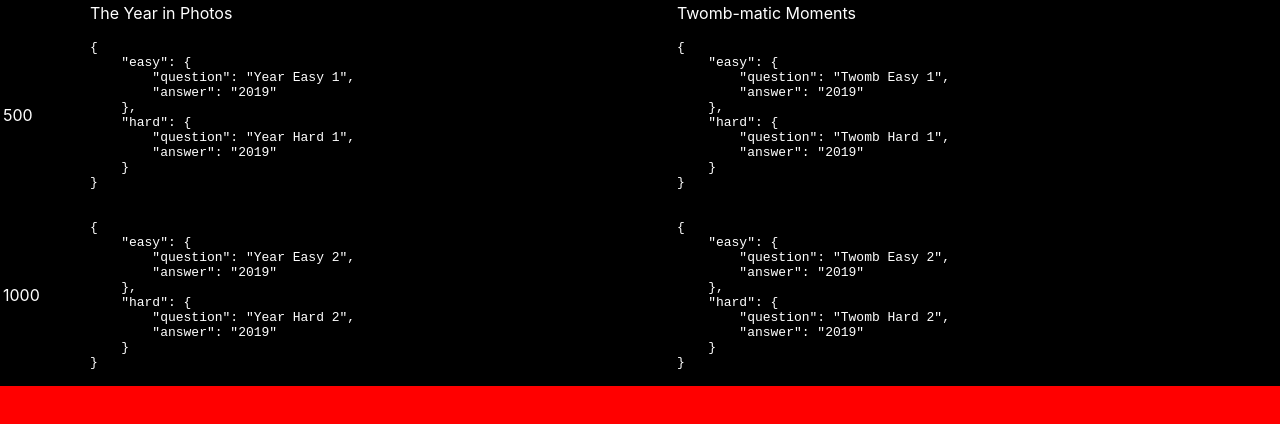
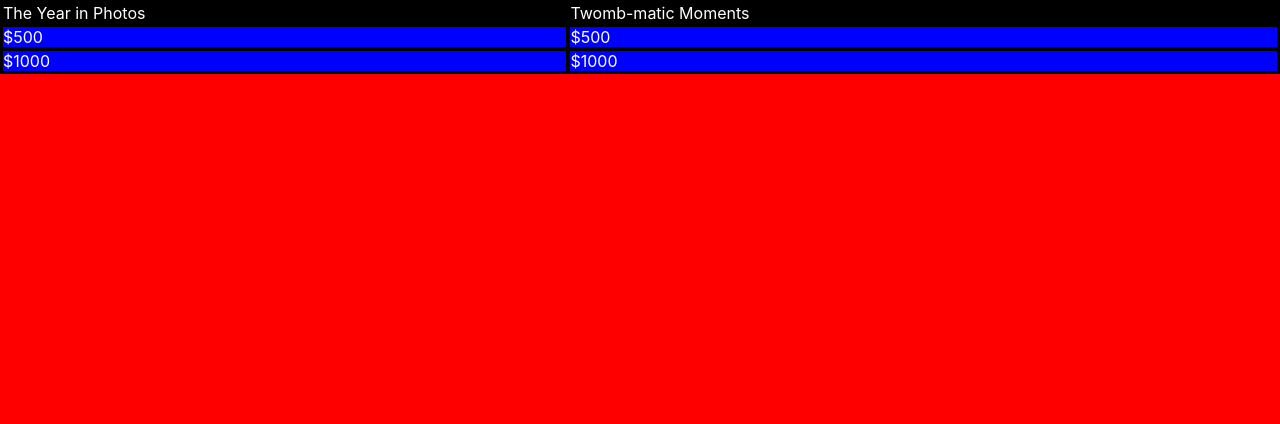
Before and after one commit to m14t/rigged-jeopardy, a React (Create React App) app: page / in a window 1280 px wide. Shown: the top 424 px of the page. Built offline with nearby package versions, Linux system fonts and the light colour scheme.

Commit message:
Create basic Question component

```diff
--- a/src/components/game-board/index.tsx
+++ b/src/components/game-board/index.tsx
@@ -2,6 +2,8 @@ import * as React from 'react';
 import { questionData } from '../../data';
 import validateQuestions from './validate-questions';
 import { lensPath, pluck, range, view } from 'ramda';
+import Question from '../question';
+import { QuestionContainer } from '../../types';
 
 const maxValue = 1000;
 const styles = {
@@ -24,7 +26,6 @@ function GameBoard() {
     <table style={styles.table}>
       <thead>
         <tr>
-          <td />
           {categories.map((category) => (
             <td key={category}>{category}</td>
           ))}
@@ -33,12 +34,14 @@ function GameBoard() {
       <tbody>
         {range(0, questionLength).map((row) => (
           <tr key={row}>
-            <td>{(row + 1) * valueIncrement}</td>
             {questionData
               .map(view(lensPath(['questions', row])))
               .map((question, column) => (
                 <td key={`r${row}c${column}`}>
-                  <pre>{JSON.stringify(question, null, 4)}</pre>
+                  <Question
+                    question={question as QuestionContainer}
+                    value={(row + 1) * valueIncrement}
+                  />
                 </td>
               ))}
           </tr>
--- /dev/null
+++ b/src/components/question.tsx
@@ -0,0 +1,36 @@
+import * as React from 'react';
+import { QuestionContainer } from '../types';
+import { useState, useCallback } from 'react';
+
+const styles = {
+  question: {
+    backgroundColor: '#0000ff',
+    color: '#ffffff',
+    height: '100%',
+    width: '100%',
+  },
+};
+
+type Props = {
+  question: QuestionContainer;
+  value: number;
+};
+
+function Question(props: Props) {
+  const [value, setValue] = useState(`$${Math.floor(props.value)}`);
+  const onClick = useCallback((event) => {
+    setValue(
+      event.shiftKey
+        ? props.question.hard.question
+        : props.question.easy.question,
+    );
+  }, []);
+
+  return (
+    <div onClick={onClick} style={styles.question}>
+      {value}
+    </div>
+  );
+}
+
+export default Question;
--- a/src/types.ts
+++ b/src/types.ts
@@ -2,7 +2,7 @@ interface Category {
   category: string;
   questions: QuestionContainer[];
 }
-interface QuestionContainer {
+export interface QuestionContainer {
   easy: Question;
   hard: Question;
 }
```
